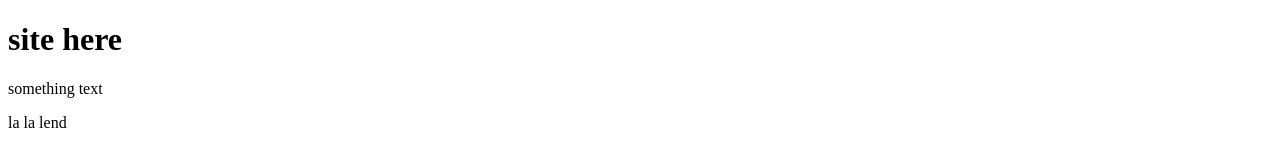
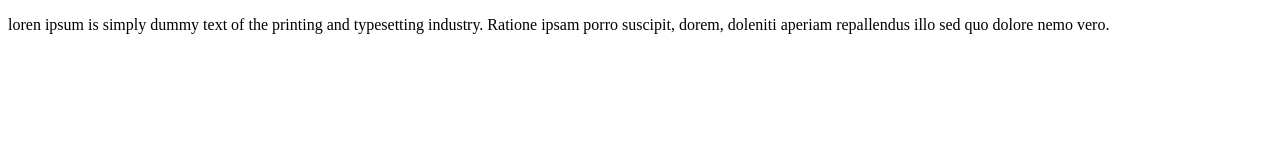
Before and after one commit to MarcoMarcus/random, a plain HTML site: page index.html in a window 1280 px wide. Drawn offline with Linux system fonts and the light colour scheme.

Commit message:
it's my fourth commit

```diff
--- a/index.html
+++ b/index.html
@@ -6,9 +6,8 @@
 	<link rel="stylesheet" href="css/style.css">
 </head>
 <body>
-	<h1>site here</h1>
-	<p>something text</p>
-	<p>la la lend</p>
-
+	<p>loren ipsum is simply dummy text of the printing and typesetting industry.
+	Ratione ipsam porro suscipit, dorem, doleniti
+	aperiam repallendus illo sed quo dolore nemo vero.</p>
 </body>
 </html>
```
